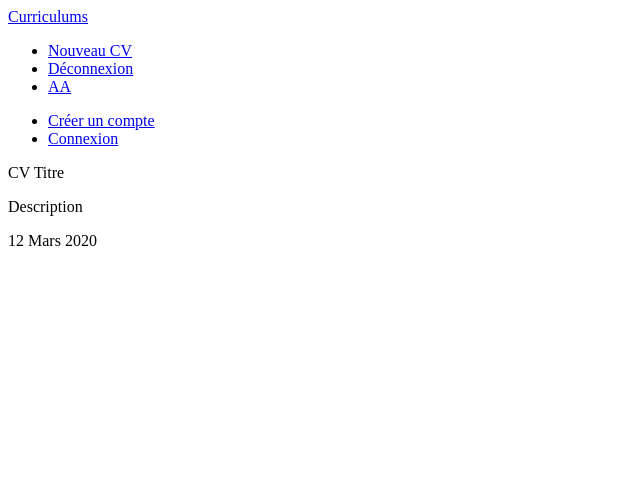
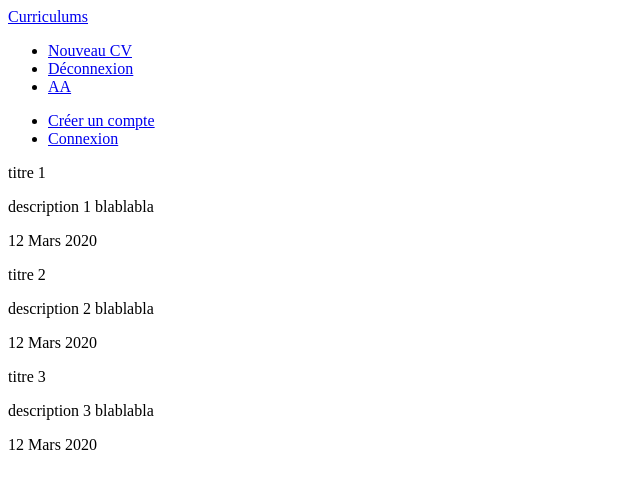
Before and after one commit to sheldonGordon/cv-react, a React (Create React App) app: page / in a window 1280 px wide. Shown: the top 488 px of the page, without its empty margins (0-640 px from the left). Built offline with nearby package versions, Linux system fonts and the light colour scheme; the HTML template or start-up script is replaced by a standard one.

Commit message:
Ajout redux

```diff
--- a/src/App.js
+++ b/src/App.js
@@ -5,6 +5,7 @@ import Dashboard from './components/dashboard/Dashboard'
 import DetailsCurriculum from './components/curriculums/DetailsCurriculum'
 import SignIn from './components/auth/SignIn'
 import SignUp from './components/auth/SignUp'
+import CreateCurriculums from './components/curriculums/CreateCurriculum'
 
 export class App extends Component {
   render(){
@@ -17,6 +18,7 @@ export class App extends Component {
             <Route path='/cv/:id' component={DetailsCurriculum} />
             <Route path='/signIn' component={SignIn} />
             <Route path='/signUp' component={SignUp} />
+            <Route path='/create' component={CreateCurriculums} />
           </Switch>
         </div>
       </BrowserRouter>
--- a/src/components/curriculums/CreateCurriculum.js
+++ b/src/components/curriculums/CreateCurriculum.js
@@ -0,0 +1,42 @@
+import React, { Component } from 'react'
+
+class CreateCurriculum extends Component {
+    state = {
+        titre: '',
+        description: ''
+    }
+
+    handleChange = (e) => {
+        this.setState({
+            [e.target.id]: e.target.value
+        })
+    }
+
+    handleSubmit = (e) => {
+        e.preventDefault();
+        console.log(this.state)
+    }
+
+    render() {
+        return (
+            <div className='container'>
+                <form onSubmit={this.handleSubmit} className='white'>
+                    <h5 className='grey-text text-darken-3'>Créer un  nouveau CV</h5>
+                    <div className='input-field'>
+                        <label htmlFor='titre'>Titre</label>
+                        <input type='text' id='titre' onChange={this.handleChange} />
+                    </div>
+                    <div className='input-field'>
+                        <label htmlFor='description'>Description</label>
+                        <textarea id='description'  className='materialize-textarea'  onChange={this.handleChange}/>
+                    </div>
+                    <div className='input-field'>
+                        <button className='btn pink lighten-1 z-depth-0'>Créer</button>
+                    </div>
+                </form>
+            </div>
+        )
+    }
+}
+
+export default CreateCurriculum
--- a/src/components/curriculums/ListCurriculum.js
+++ b/src/components/curriculums/ListCurriculum.js
@@ -1,10 +1,14 @@
 import React from 'react'
 import ResumeCurriculum from './ResumeCurriculum'
 
-const ListCurriculum = () => {
+const ListCurriculum = ({curriculums}) => {
     return (
         <div className='cv-list section'>
-            <ResumeCurriculum />
+            { curriculums && curriculums.map(curriculum => {
+                return(
+                    <ResumeCurriculum curriculum={curriculum} key={curriculum.id} />
+                )
+            })}
         </div>
     )
 }
--- a/src/components/curriculums/ResumeCurriculum.js
+++ b/src/components/curriculums/ResumeCurriculum.js
@@ -1,14 +1,14 @@
 import React from 'react';
 
-const ResumeCurriculum = () => {
+const ResumeCurriculum = ({curriculum}) => {
     return (
         <div className='card z-depth-0 cv-detail'>
             <div className='card-content grey-text text-darken-3'>
                 <span className='card-title'>
-                    CV Titre
+                    {curriculum.titre}
                 </span>
                 <p>
-                    Description
+                    {curriculum.description}
                 </p>
                 <p className='grey-text'>
                     12 Mars 2020
--- a/src/components/dashboard/Dashboard.js
+++ b/src/components/dashboard/Dashboard.js
@@ -1,13 +1,16 @@
 import React, { Component } from 'react'
 import ListCurriculum from '../curriculums/ListCurriculum'
+import { connect } from 'react-redux'
 
 class Dashboard extends Component {
     render() {
+        const { curriculums } = this.props
+
         return (
             <div className='dashboard container'>
                 <div className='row'>
                     <div className='col'>
-                        <ListCurriculum />
+                        <ListCurriculum curriculums={curriculums} />
                     </div>
                 </div>
             </div>
@@ -15,4 +18,11 @@ class Dashboard extends Component {
     }
 }
 
-export default Dashboard
+const mapStateToProps = (state) => {
+    return{
+        curriculums : state.curriculum.curriculums
+    }
+}
+
+
+export default connect(mapStateToProps)(Dashboard)
--- a/src/components/layout/SignedInLinks.js
+++ b/src/components/layout/SignedInLinks.js
@@ -4,7 +4,7 @@ import { NavLink } from 'react-router-dom'
 const SignedInlinks = () => {
     return(
         <ul className="right">
-            <li><NavLink to ='/'>Nouveau CV</NavLink></li>
+            <li><NavLink to ='/create'>Nouveau CV</NavLink></li>
             <li><NavLink to ='/'>Déconnexion</NavLink></li>
             <li><NavLink to ='/' className='btn btn-floating red lighten-1'>AA</NavLink></li>
         </ul>
--- a/src/components/layout/SignedOutLinks.js
+++ b/src/components/layout/SignedOutLinks.js
@@ -4,8 +4,8 @@ import { NavLink } from 'react-router-dom'
 const SignedOutlinks = () => {
     return(
         <ul className="right">
-            <li><NavLink to ='/'>Créer un compte</NavLink></li>
-            <li><NavLink to ='/'>Connexion</NavLink></li>
+            <li><NavLink to ='/signup'>Créer un compte</NavLink></li>
+            <li><NavLink to ='/signin'>Connexion</NavLink></li>
         </ul>
     )
 }
--- a/src/index.css
+++ b/src/index.css
@@ -1,13 +1,11 @@
+html{
+  min-height: 100%;
+}
+
 body {
   margin: 0;
-  font-family: -apple-system, BlinkMacSystemFont, 'Segoe UI', 'Roboto', 'Oxygen',
-    'Ubuntu', 'Cantarell', 'Fira Sans', 'Droid Sans', 'Helvetica Neue',
-    sans-serif;
-  -webkit-font-smoothing: antialiased;
-  -moz-osx-font-smoothing: grayscale;
+  padding: 0;
+  font-family: sans-serif;
+  background-color: #95e8f3;
+  min-height: 100%;
 }
-
-code {
-  font-family: source-code-pro, Menlo, Monaco, Consolas, 'Courier New',
-    monospace;
-}
--- a/src/index.js
+++ b/src/index.js
@@ -2,9 +2,13 @@ import React from 'react';
 import ReactDOM from 'react-dom';
 import App from './App';
 import * as serviceWorker from './serviceWorker';
+import { createStore } from 'redux'
+import rootReducer from './store/reducers/rootReducer'
+import { Provider } from 'react-redux'
 
+const store = createStore(rootReducer)
 
-ReactDOM.render(<App />, document.getElementById('root'));
+ReactDOM.render(<Provider store={store}><App /></Provider>, document.getElementById('root'));
 
 // If you want your app to work offline and load faster, you can change
 // unregister() to register() below. Note this comes with some pitfalls.
--- /dev/null
+++ b/src/store/reducers/authReducer.js
@@ -0,0 +1,7 @@
+const initState = {}
+
+const authReducer = (state = initState, action) => {
+    return state
+}
+
+export default authReducer
--- /dev/null
+++ b/src/store/reducers/curriculumReducer.js
@@ -0,0 +1,13 @@
+const initState = {
+    curriculums: [
+        {id: '1', titre: 'titre 1', description: 'description 1 blablabla'},
+        {id: '2', titre: 'titre 2', description: 'description 2 blablabla'},
+        {id: '3', titre: 'titre 3', description: 'description 3 blablabla'}
+    ]
+}
+
+const curriculumReducer = (state = initState, action) => {
+    return state
+}
+
+export default curriculumReducer
--- /dev/null
+++ b/src/store/reducers/rootReducer.js
@@ -0,0 +1,10 @@
+import authReducer from './authReducer'
+import curriculumReducer from './curriculumReducer'
+import { combineReducers } from 'redux'
+
+const rootReducer = combineReducers({
+    auth : authReducer,
+    curriculum: curriculumReducer
+})
+
+export default rootReducer
```
